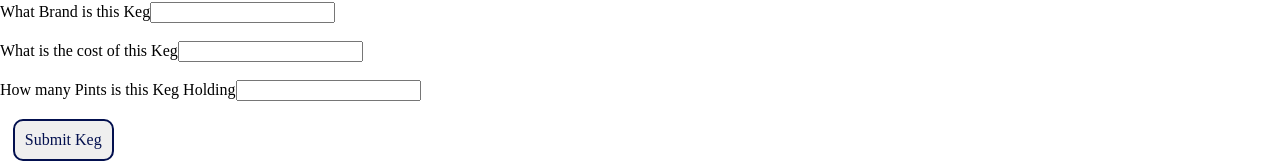
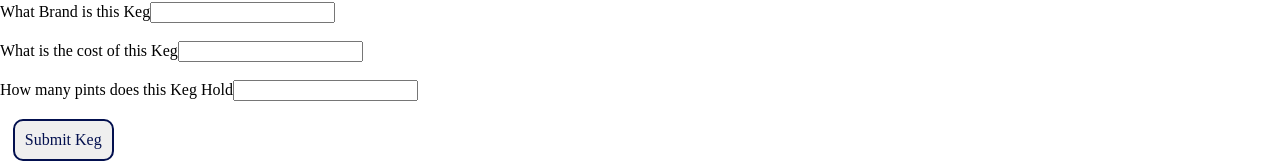
Before and after one commit to StevenFleming/Keg-Tracker-Redux, a React (Create React App) app: page / in a window 1280 px wide. Shown: the part 1013-1174 px from the top of the page. Built offline with nearby package versions, Linux system fonts and the light colour scheme.

Commit message:
edits text display in NewKeg form

```diff
--- a/src/components/NewKeg.js
+++ b/src/components/NewKeg.js
@@ -65,7 +65,7 @@ function NewKeg(props) {
         <input type="text" id="cost" name="cost"></input>
         <br />
         <br />
-        <label hmtlfor="pints"> How many Pints is this Keg Holding</label>
+        <label hmtlfor="pints"> How many pints does this Keg Hold</label>
         <input type="text" id="pints" name="pints"></input>
         <br />
         <br />
```
